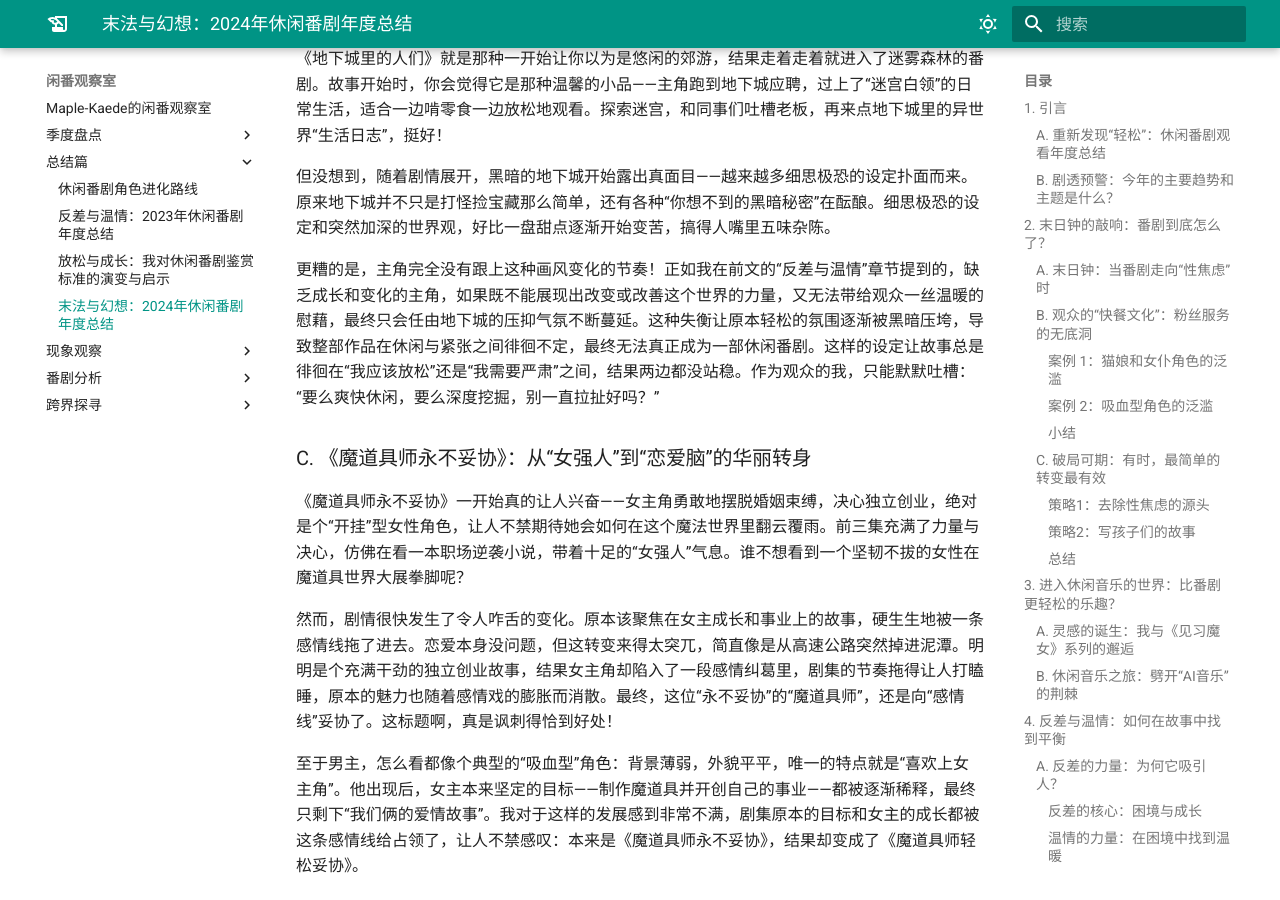
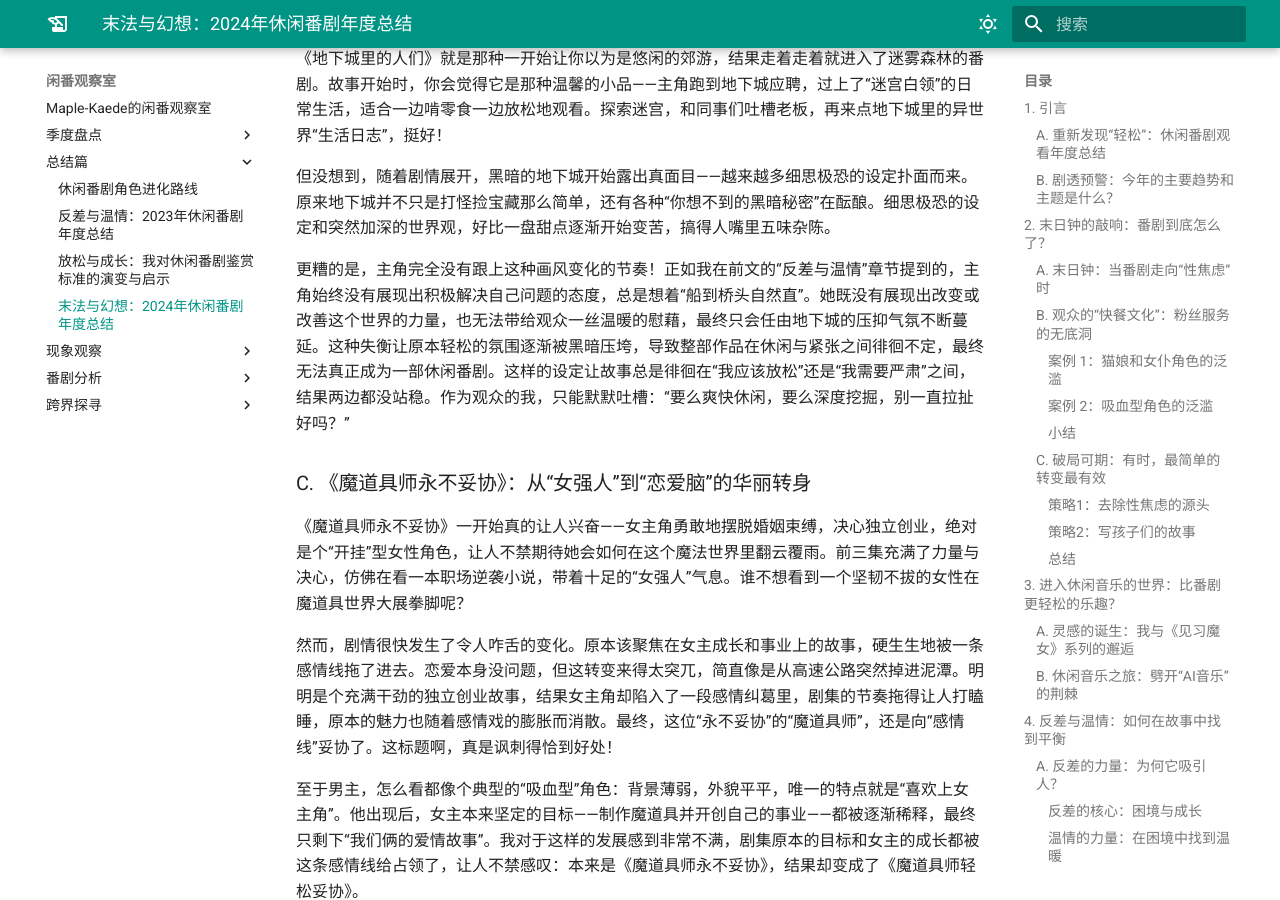
Before and after one commit to haveyouwantto/animedocs, an MkDocs documentation site: the page built from docs/总结篇/末法与幻想：2024年休闲番剧年度总结.md, in a window 1280 px wide and 900 px high, scrolled down 15608 px. Built offline with MkDocs 1.6.1 and Material for MkDocs 9.7.7, drawn with Linux system fonts in a browser that asks for light colours; plug-ins that fetch from the network failed and are left out.

Commit message:
optimize

```diff
--- a/docs/总结篇/末法与幻想：2024年休闲番剧年度总结.md
+++ b/docs/总结篇/末法与幻想：2024年休闲番剧年度总结.md
@@ -363,7 +363,7 @@ author: Maple-Kaede
 
 但没想到，随着剧情展开，黑暗的地下城开始露出真面目——越来越多细思极恐的设定扑面而来。原来地下城并不只是打怪捡宝藏那么简单，还有各种“你想不到的黑暗秘密”在酝酿。细思极恐的设定和突然加深的世界观，好比一盘甜点逐渐开始变苦，搞得人嘴里五味杂陈。
 
-更糟的是，主角完全没有跟上这种画风变化的节奏！正如我在前文的“反差与温情”章节提到的，缺乏成长和变化的主角，如果既不能展现出改变或改善这个世界的力量，又无法带给观众一丝温暖的慰藉，最终只会任由地下城的压抑气氛不断蔓延。这种失衡让原本轻松的氛围逐渐被黑暗压垮，导致整部作品在休闲与紧张之间徘徊不定，最终无法真正成为一部休闲番剧。这样的设定让故事总是徘徊在“我应该放松”还是“我需要严肃”之间，结果两边都没站稳。作为观众的我，只能默默吐槽：“要么爽快休闲，要么深度挖掘，别一直拉扯好吗？”
+更糟的是，主角完全没有跟上这种画风变化的节奏！正如我在前文的“反差与温情”章节提到的，主角始终没有展现出积极解决自己问题的态度，总是想着“船到桥头自然直”。她既没有展现出改变或改善这个世界的力量，也无法带给观众一丝温暖的慰藉，最终只会任由地下城的压抑气氛不断蔓延。这种失衡让原本轻松的氛围逐渐被黑暗压垮，导致整部作品在休闲与紧张之间徘徊不定，最终无法真正成为一部休闲番剧。这样的设定让故事总是徘徊在“我应该放松”还是“我需要严肃”之间，结果两边都没站稳。作为观众的我，只能默默吐槽：“要么爽快休闲，要么深度挖掘，别一直拉扯好吗？”
 
 ### C. 《魔道具师永不妥协》：从“女强人”到“恋爱脑”的华丽转身
 
```
